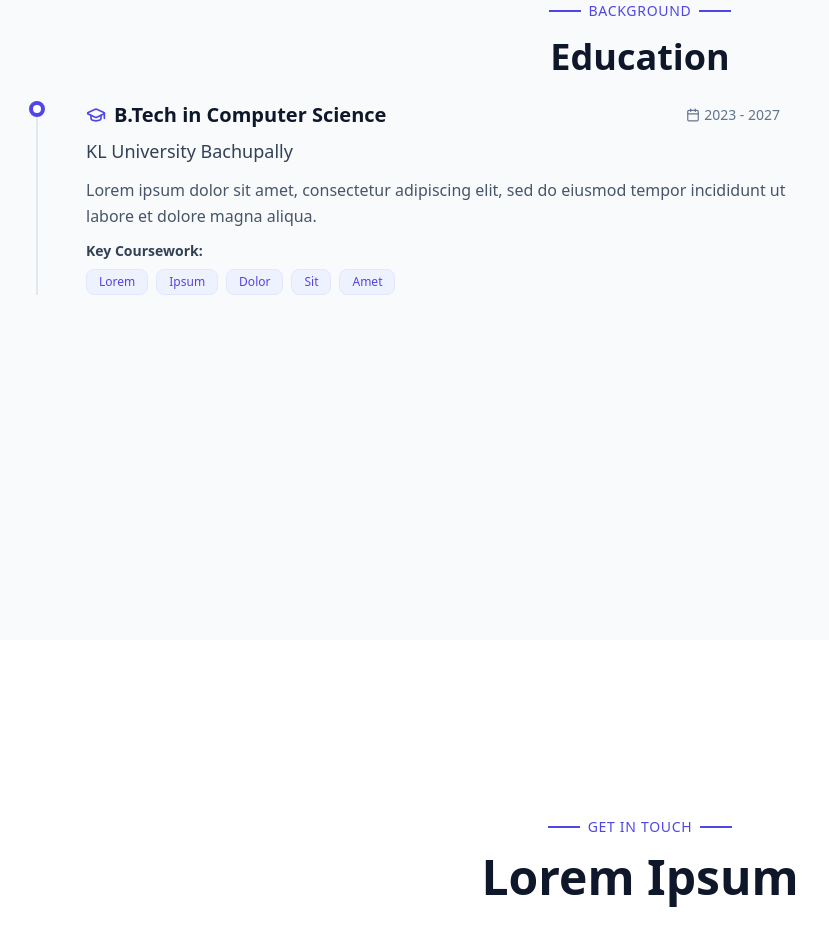
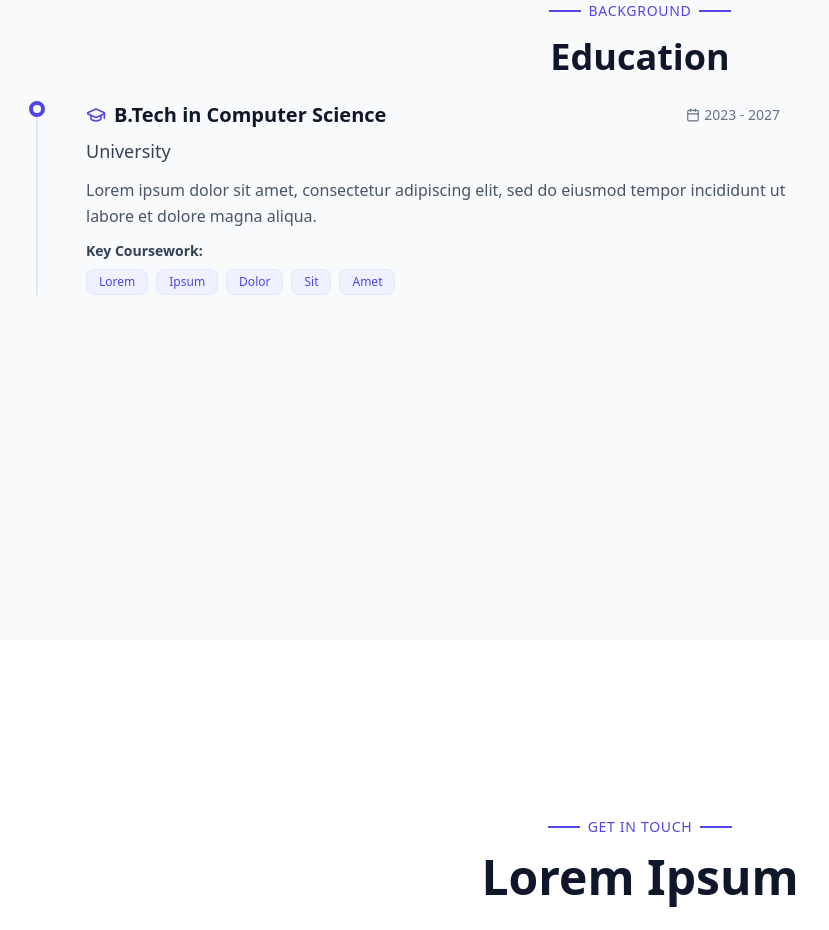
Before and after one commit to arnoldkankipati/portfolio_test, a React (Vite) app: page / in a window 1280 px wide. Shown: the part 4160-5090 px from the top of the page, without its empty margins (0-829 px from the left). Built offline with nearby package versions, Linux system fonts and the light colour scheme.

Commit message:
Update institution name in education section

```diff
--- a/src/data/portfolio.js
+++ b/src/data/portfolio.js
@@ -83,7 +83,7 @@ export const portfolioData = {
         {
             id: 1,
             degree: "B.Tech in Computer Science",
-            institution: "KL University Bachupally",
+            institution: "University",
             year: "2023 - 2027",
             description: "Lorem ipsum dolor sit amet, consectetur adipiscing elit, sed do eiusmod tempor incididunt ut labore et dolore magna aliqua.",
             coursework: ["Lorem", "Ipsum", "Dolor", "Sit", "Amet"],
```
